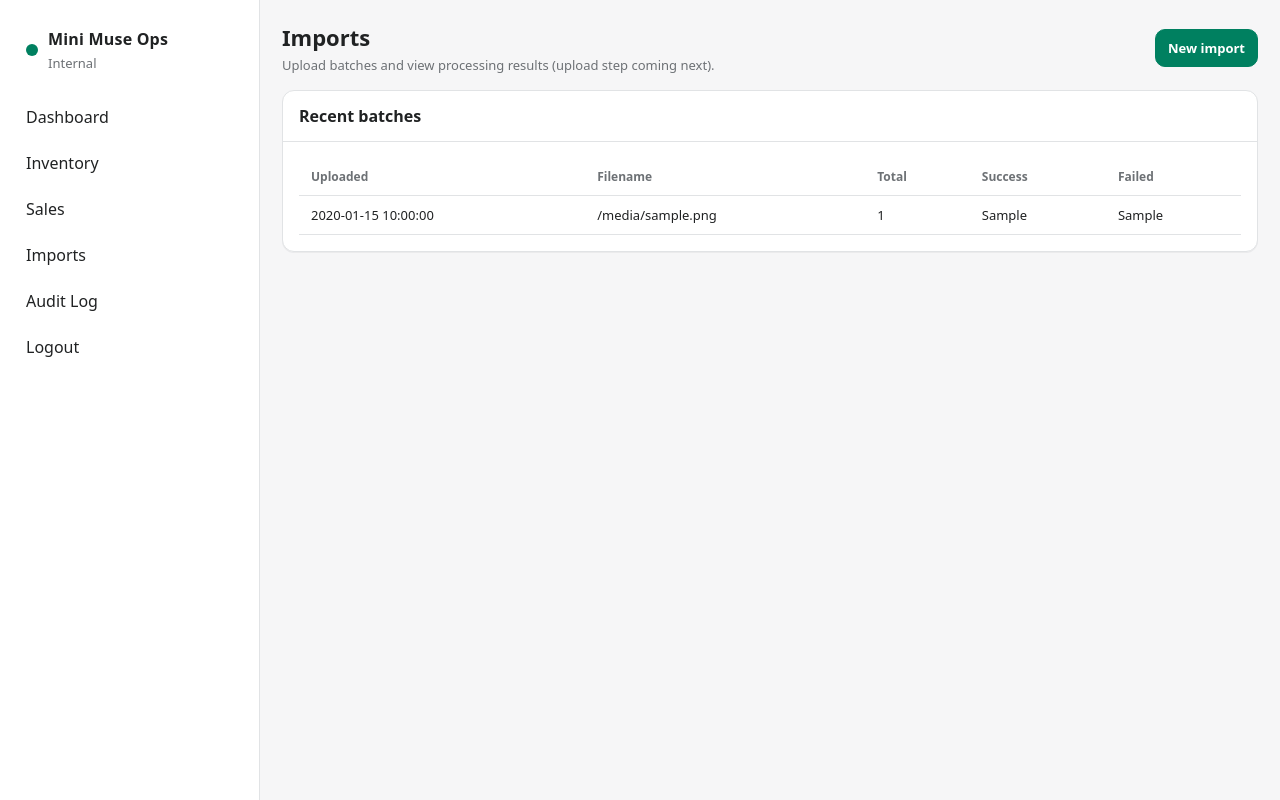
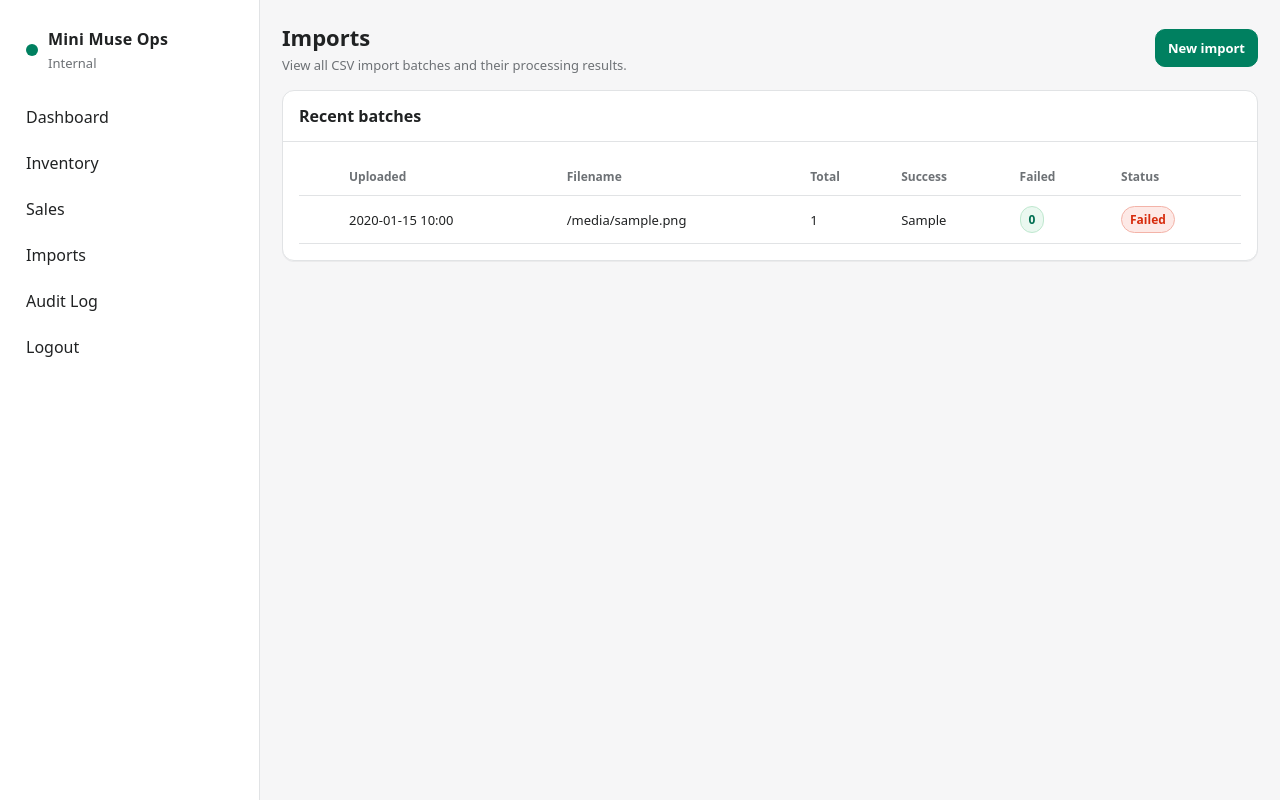
Before and after one commit to schaak722/mini-muse, a Flask app: template app/templates/imports/list.html in a window 1280 px wide. Run offline with Flask 3, Linux system fonts and the light colour scheme; a user stored in the database is signed in; tables that the repository leaves empty hold one stand-in row (values such as "Sample post"); the template is opened without the code that fills it: most values are stand-ins (such as "Sample title", 1, 10 or a date in 2020); parts of the project's set-up code (start-up, migrations or seed data) failed here and were passed over.

Commit message:
Add files via upload

```diff
--- a/app/templates/imports/list.html
+++ b/app/templates/imports/list.html
@@ -3,7 +3,7 @@
 <div class="topbar">
   <div>
     <h1 class="h1">Imports</h1>
-    <div class="sub">Upload batches and view processing results (upload step coming next).</div>
+    <div class="sub">View all CSV import batches and their processing results.</div>
   </div>
   <div>
     <a class="btn primary" href="{{ url_for('routes.imports_new') }}">New import</a>
@@ -18,25 +18,75 @@
     <table>
       <thead>
         <tr>
+          <th style="width:38px;"></th>
           <th>Uploaded</th>
           <th>Filename</th>
           <th>Total</th>
           <th>Success</th>
           <th>Failed</th>
+          <th>Status</th>
         </tr>
       </thead>
       <tbody>
         {% for b in batches %}
         <tr>
-          <td>{{ b.uploaded_at }}</td>
+          <td>
+            {% if b.failed_rows > 0 and b.error_report %}
+              <button class="btn" type="button" style="padding:6px 8px;" onclick="toggleRow('{{ b.pk_id }}')">▸</button>
+            {% endif %}
+          </td>
+          <td>{{ b.uploaded_at.strftime('%Y-%m-%d %H:%M') }}</td>
           <td>{{ b.filename }}</td>
           <td>{{ b.total_rows }}</td>
           <td>{{ b.success_rows }}</td>
-          <td>{{ b.failed_rows }}</td>
+          <td>
+            {% if b.failed_rows > 0 %}
+              <span class="badge red">{{ b.failed_rows }}</span>
+            {% else %}
+              <span class="badge green">0</span>
+            {% endif %}
+          </td>
+          <td>
+            {% if b.failed_rows == 0 %}
+              <span class="badge green">Complete</span>
+            {% elif b.success_rows > 0 %}
+              <span class="badge">Partial</span>
+            {% else %}
+              <span class="badge red">Failed</span>
+            {% endif %}
+          </td>
         </tr>
+
+        <!-- Expanded row for errors -->
+        {% if b.failed_rows > 0 and b.error_report %}
+        <tr id="row-{{ b.pk_id }}" style="display:none;">
+          <td colspan="7" style="background:#fafbfb;">
+            <div style="padding:12px;">
+              <b>Error Report:</b>
+              <pre style="margin-top:8px; background:#fff; padding:12px; border-radius:8px; border:1px solid var(--border); overflow:auto; max-height:400px; font-size:12px;">{{ b.error_report }}</pre>
+            </div>
+          </td>
+        </tr>
+        {% endif %}
         {% endfor %}
+
+        {% if not batches %}
+        <tr>
+          <td colspan="7" style="color: var(--muted);">
+            No import batches yet. Click "New import" to upload your first CSV.
+          </td>
+        </tr>
+        {% endif %}
       </tbody>
     </table>
   </div>
 </div>
+
+<script>
+function toggleRow(pk){
+  const tr = document.getElementById("row-" + pk);
+  if (!tr) return;
+  tr.style.display = (tr.style.display === "none" || !tr.style.display) ? "table-row" : "none";
+}
+</script>
 {% endblock %}
```
Also changed, not shown: app/templates/imports/new.html (+15 -6 lines).
